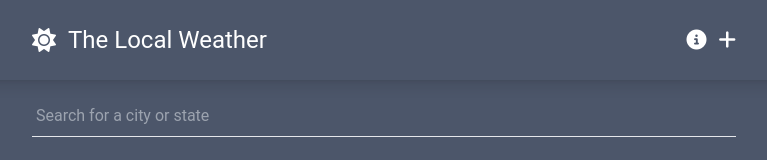
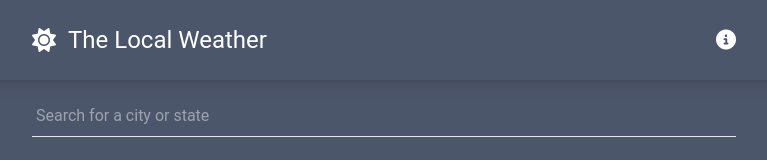
Before and after one commit to nickhuynhq/weather-vue, a Vue app: page / in a window 1280 px wide. Shown: the top 160 px of the page, without its empty margins (256-1023 px from the left). Built offline with nearby package versions, Linux system fonts and the light colour scheme.

Commit message:
Add functionality for adding Cities to local storage

```diff
--- a/package.json
+++ b/package.json
@@ -8,6 +8,7 @@
   },
   "dependencies": {
     "axios": "^1.1.2",
+    "uid": "^2.0.1",
     "vue": "^3.2.38",
     "vue-router": "^4.1.5"
   },
--- a/src/components/SiteNavigation.vue
+++ b/src/components/SiteNavigation.vue
@@ -1,15 +1,7 @@
 <template>
   <header class="sticky top-0 bg-weather-primary shadow-lg">
     <nav
-      class="
-        container
-        flex flex-col
-        sm:flex-row
-        items-center
-        gap-4
-        text-white
-        py-6
-      "
+      class="container flex flex-col sm:flex-row items-center gap-4 text-white py-6"
     >
       <RouterLink :to="{ name: 'home' }">
         <div class="flex items-center gap-3">
@@ -20,23 +12,13 @@
 
       <div class="flex gap-3 flex-1 justify-end">
         <i
-          class="
-            fa-solid fa-circle-info
-            text-xl
-            hover:text-weather-secondary
-            duration-150
-            cursor-pointer
-          "
+          class="fa-solid fa-circle-info text-xl hover:text-weather-secondary duration-150 cursor-pointer"
           @click="toggleModal"
         />
         <i
-          class="
-            fa-solid fa-plus
-            text-xl
-            hover:text-weather-secondary
-            duration-150
-            cursor-pointer
-          "
+          class="fa-solid fa-plus text-xl hover:text-weather-secondary duration-150 cursor-pointer"
+          @click="addCity"
+          v-if="route.query.preview"
         />
       </div>
 
@@ -76,8 +58,37 @@
 
 <script setup>
 import { ref } from "vue";
-    import { RouterLink } from "vue-router";
+import { RouterLink, useRoute, useRouter } from "vue-router";
 import BaseModal from "./BaseModal.vue";
+import { uid } from "uid";
+
+const savedCities = ref([]);
+const route = useRoute();
+const router = useRouter();
+const addCity = () => {
+  if (localStorage.getItem("saved")) {
+    savedCities.value = JSON.parse(localStorage.getItem("savedCities"));
+  }
+
+  const locationObj = {
+    id: uid(),
+    state: route.params.state,
+    city: route.params.city,
+    coords: {
+      lat: route.query.lat,
+      lng: route.query.lng,
+    },
+  };
+
+  // Set City in local storage
+  savedCities.value.push(locationObj);
+  localStorage.setItem("savedCities", JSON.stringify(savedCities.value));
+
+  // Remove the preview from route when the City is added
+  let query = Object.assign({}, route.query);
+  delete query.preview;
+  router.replace({ query });
+};
 
 const modalActive = ref(null);
 const toggleModal = () => {
```
Also changed, not shown: 1 other file (tests, documents, lock files or other folders). Lines whose indentation alone changed are shown as unchanged.
